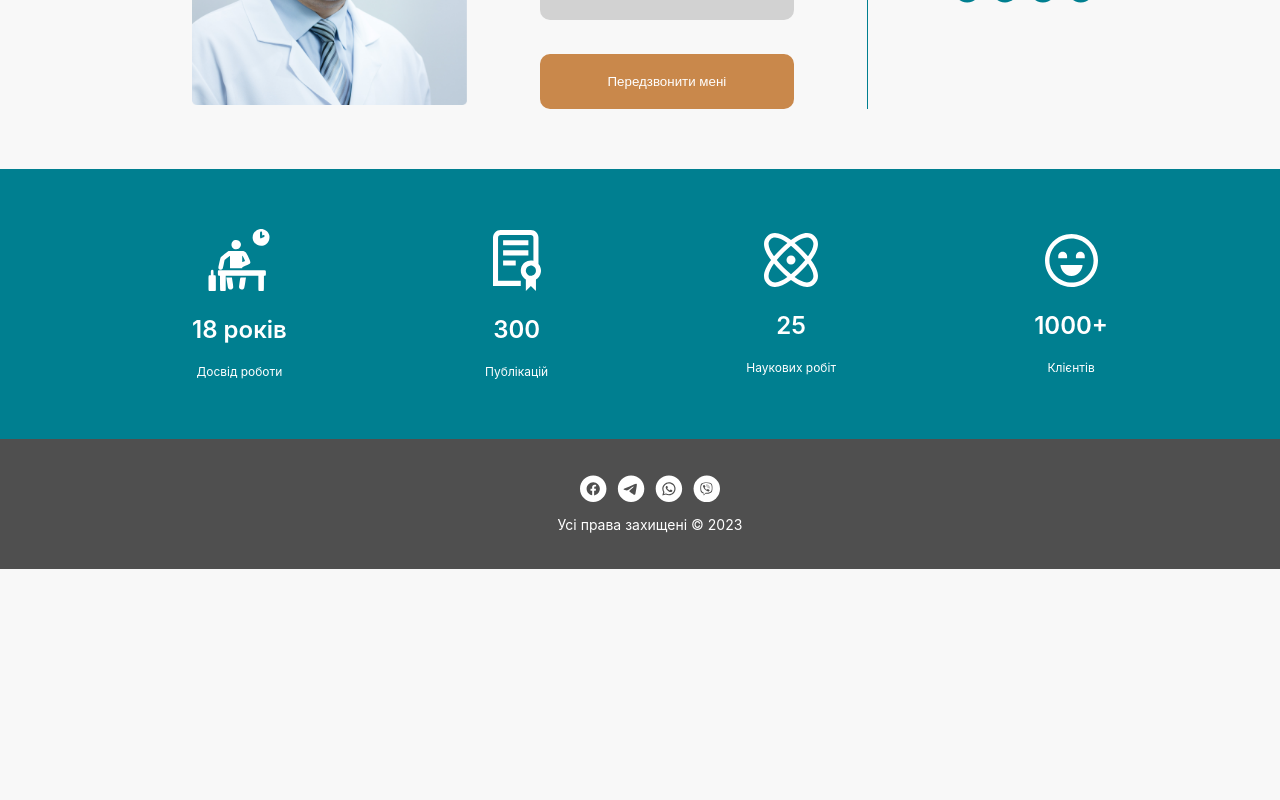
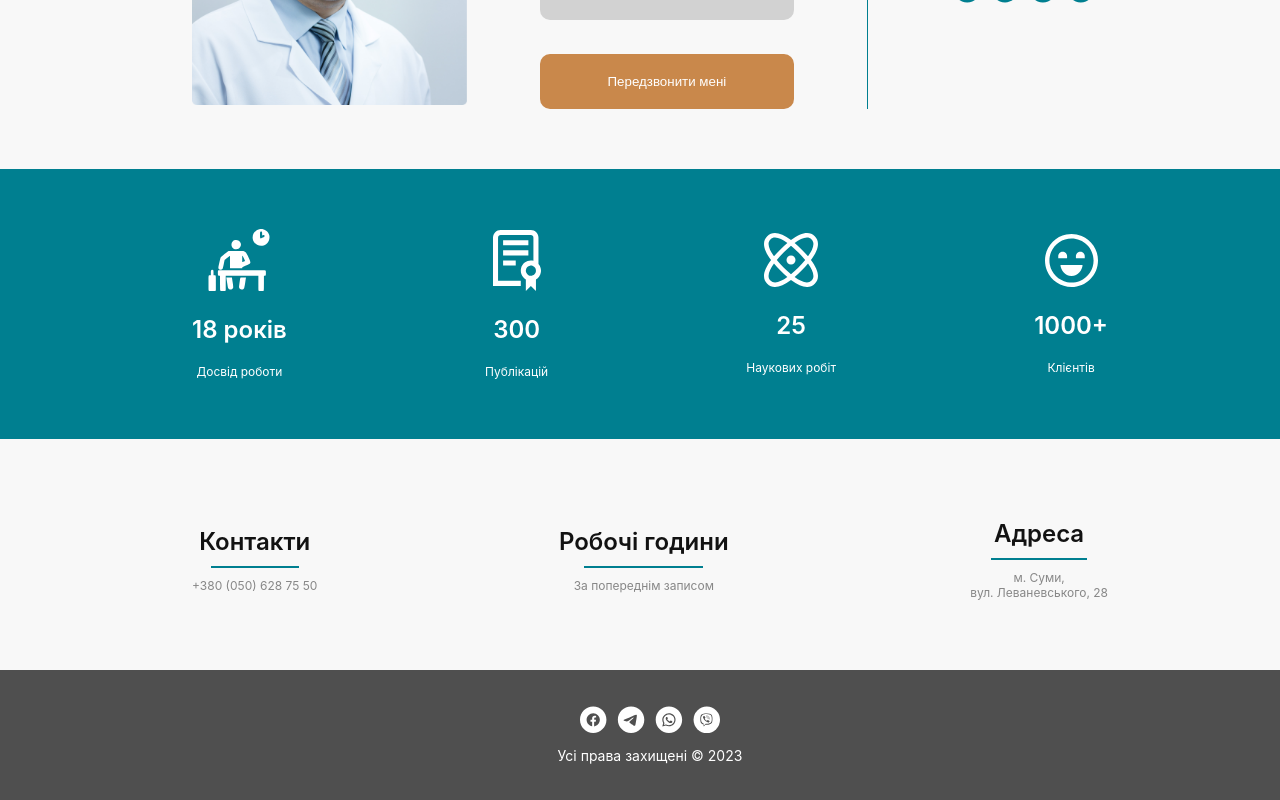
Before and after one commit to aleks-vorgen/gegeshko, a React (Vite) app: page / in a window 1280 px wide. Shown: the part 1864-2664 px from the top of the page. Before the commit the page ends 2433 px from the top, so only its background shows below. Built offline with nearby package versions, Linux system fonts and the light colour scheme.

Commit message:
footer.jsx

```diff
--- /dev/null
+++ b/src/components/home/css/footer.css
@@ -0,0 +1,26 @@
+.home-footer {
+    display: flex;
+    justify-content: space-between;
+    align-items: center;
+    text-align: center;
+    width: 100%;
+    padding: 60px 15vw;
+
+    .title {
+        font-size:24px;
+        font-weight: 600;
+        padding: 20px 0 10px 0;
+    }
+
+    .under-title {
+        color: var(--header-title-color);
+        padding: 10px 0;
+    }
+
+    .title-underline {
+        width: 70%;
+        margin: 0 auto;
+        height: 2px;
+        background-color: var(--primary-color);
+    }
+}
--- /dev/null
+++ b/src/components/home/footer.jsx
@@ -0,0 +1,21 @@
+export function Footer() {
+    return (
+        <div className="home-footer">
+            <div className="contacts">
+                <div className="title">Контакти</div>
+                <div className="title-underline"/>
+                <div className="under-title">+380 (050) 628 75 50</div>
+            </div>
+            <div className="schedule">
+                <div className="title">Робочі години</div>
+                <div className="title-underline"/>
+                <div className="under-title">За попереднім записом</div>
+            </div>
+            <div className="address">
+                <div className="title">Адреса</div>
+                <div className="title-underline"/>
+                <div className="under-title">м. Суми,<br/>вул. Леваневського, 28</div>
+            </div>
+        </div>
+    )
+}
--- a/src/pages/css/home.css
+++ b/src/pages/css/home.css
@@ -3,6 +3,7 @@
 @import "/src/components/home/css/biography.css";
 @import "/src/components/home/css/contacts.css";
 @import "/src/components/home/css/achievements.css";
+@import "/src/components/home/css/footer.css";
 
 #home {
     display: flex;
--- a/src/pages/home.jsx
+++ b/src/pages/home.jsx
@@ -2,7 +2,8 @@ import {Directions} from "../components/home/directions.jsx";
 import {PreregistrationForm} from "../components/home/preregistration-form.jsx";
 import {Biography} from "../components/home/biography.jsx";
 import {Contacts} from "../components/home/contacts.jsx";
-import {Achievements} from "../components/home/Achievements.jsx";
+import {Achievements} from "../components/home/achievements.jsx";
+import {Footer} from "../components/home/footer.jsx";
 
 export function Home() {
 
@@ -13,9 +14,7 @@ export function Home() {
             <Biography/>
             <Contacts/>
             <Achievements/>
-            <div className="home-footer">
-
-            </div>
+            <Footer/>
         </div>
     )
 }
```
